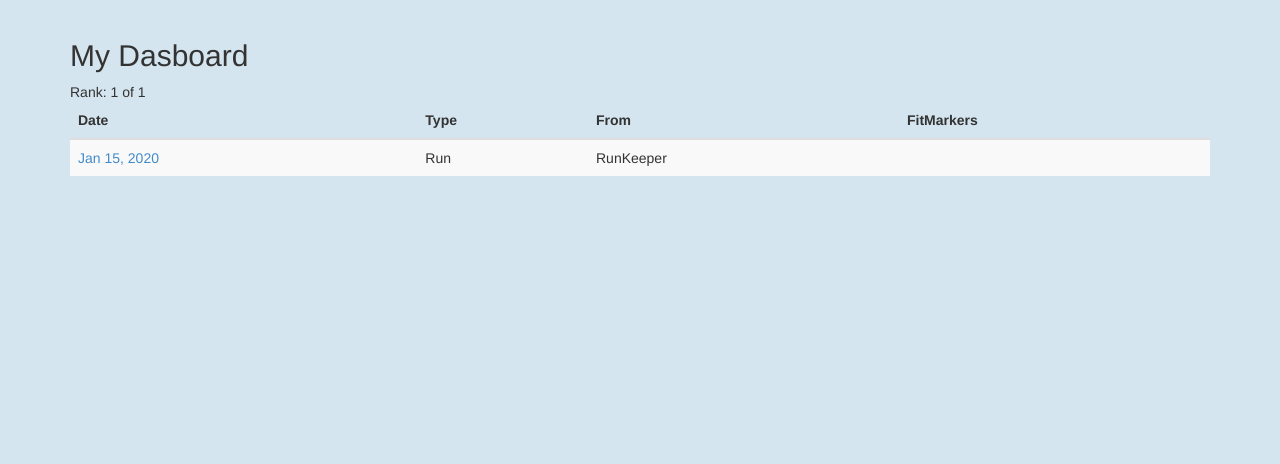
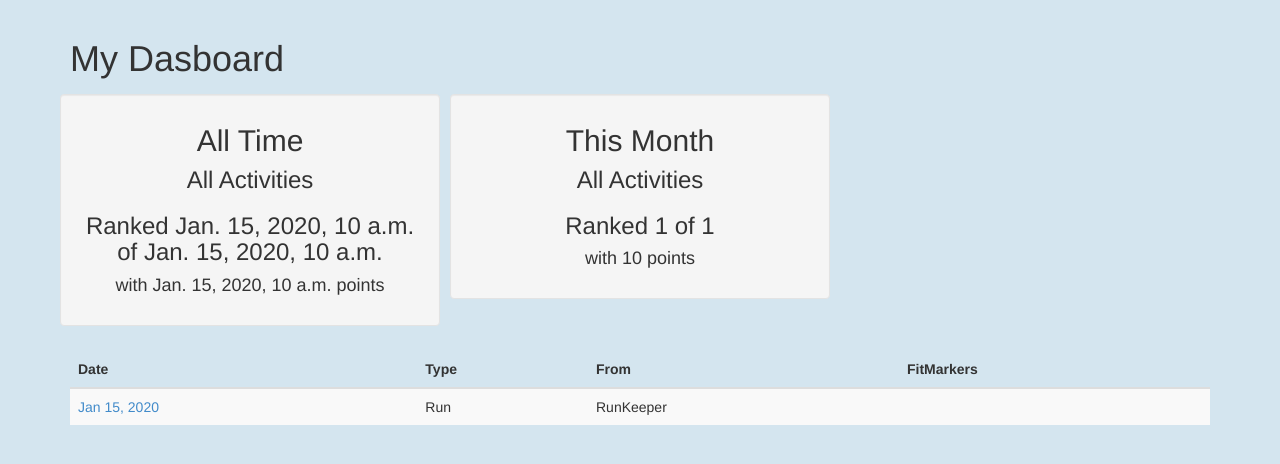
Before and after one commit to JasonSanford/fitmarkers, a Django app: template templates/user_dashboard.html in a window 1280 px wide. Shown: the part 51-515 px from the top of the page. Run offline with Django 3.2, Linux system fonts and the light colour scheme; tables that the repository leaves empty hold one stand-in row (values such as "Sample post"); the template is opened without the code that fills it: values that come from a table or form of the project are taken from there, most other values are stand-ins (such as "Sample title", 1, 10 or a date in 2020); parts of the project's set-up code (start-up, migrations or seed data) failed here and were passed over; some libraries are stand-ins or nearby versions.

Commit message:
Now showing rank and scores for all_time and monthly.

```diff
--- a/templates/user_dashboard.html
+++ b/templates/user_dashboard.html
@@ -2,11 +2,33 @@
 
 {% block content %}
 
-<h2>My Dasboard</h2>
+<h1>My Dasboard</h1>
+
+<div class="row">
+
+{% if all_time_all_types_rank %}
+<div class="col-md-4" style="padding: 5px;">
+    <div class="well">
+        <h2 style="text-align: center; margin-top: 10px;">All Time</h2>
+        <h3 style="text-align: center; margin-top: 5px;">All Activities</h3>
+        <h3 style="text-align: center;">Ranked {{ all_time_all_types_rank }} of {{ all_time_all_types_lb_count }}</h3>
+        <h4 style="text-align: center;">with {{ all_time_all_types_score }} points</h4>
+    </div>
+</div>
+{% endif %}
 
 {% if monthly_all_types_rank %}
-Rank: {{ monthly_all_types_rank }} of {{ monthly_all_types_lb_count }}
+<div class="col-md-4" style="padding: 5px;">
+    <div class="well">
+        <h2 style="text-align: center; margin-top: 10px;">This Month</h2>
+        <h3 style="text-align: center; margin-top: 5px;">All Activities</h3>
+        <h3 style="text-align: center;">Ranked {{ monthly_all_types_rank }} of {{ monthly_all_types_lb_count }}</h3>
+        <h4 style="text-align: center;">with {{ monthly_all_types_score }} points</h4>
+    </div>
+</div>
 {% endif %}
+
+</div>
 
 <table class="table table-striped">
     <thead>
```
Also changed, not shown: fitmarkers/leaderboards.py (+20 -0 lines), fitmarkers/user/views.py (+17 -3 lines).
